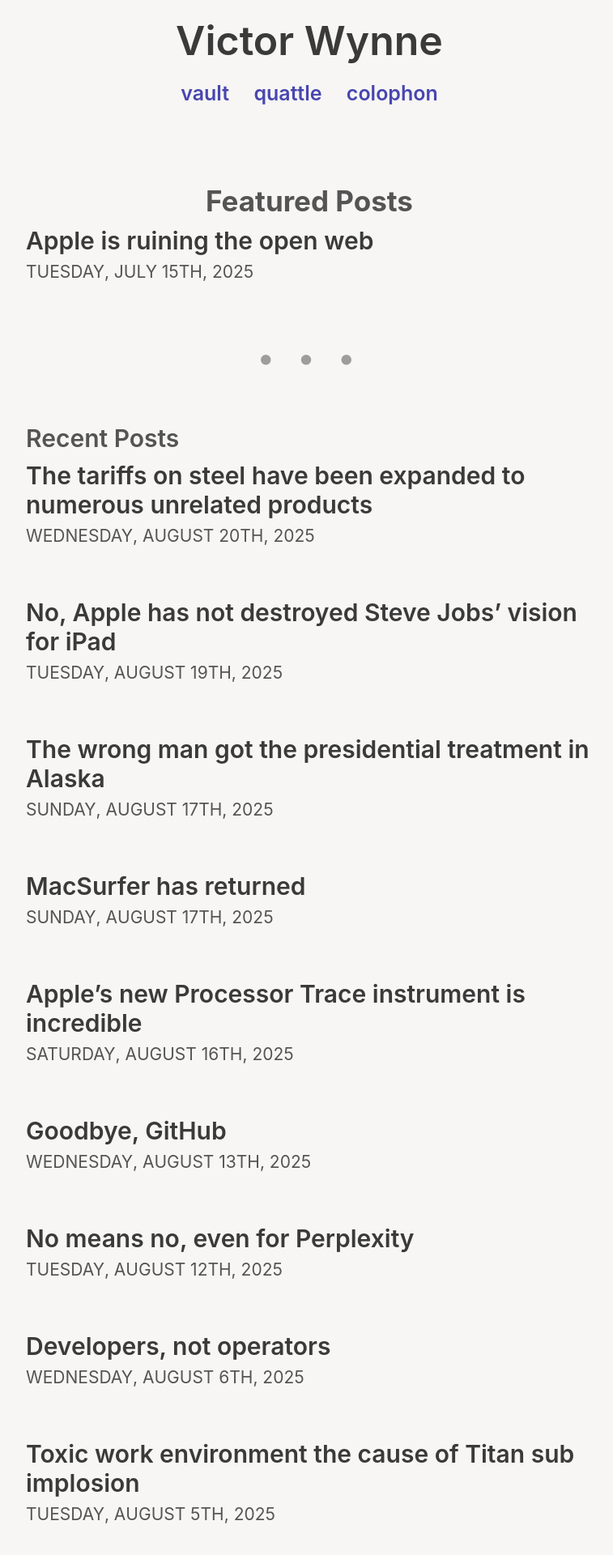
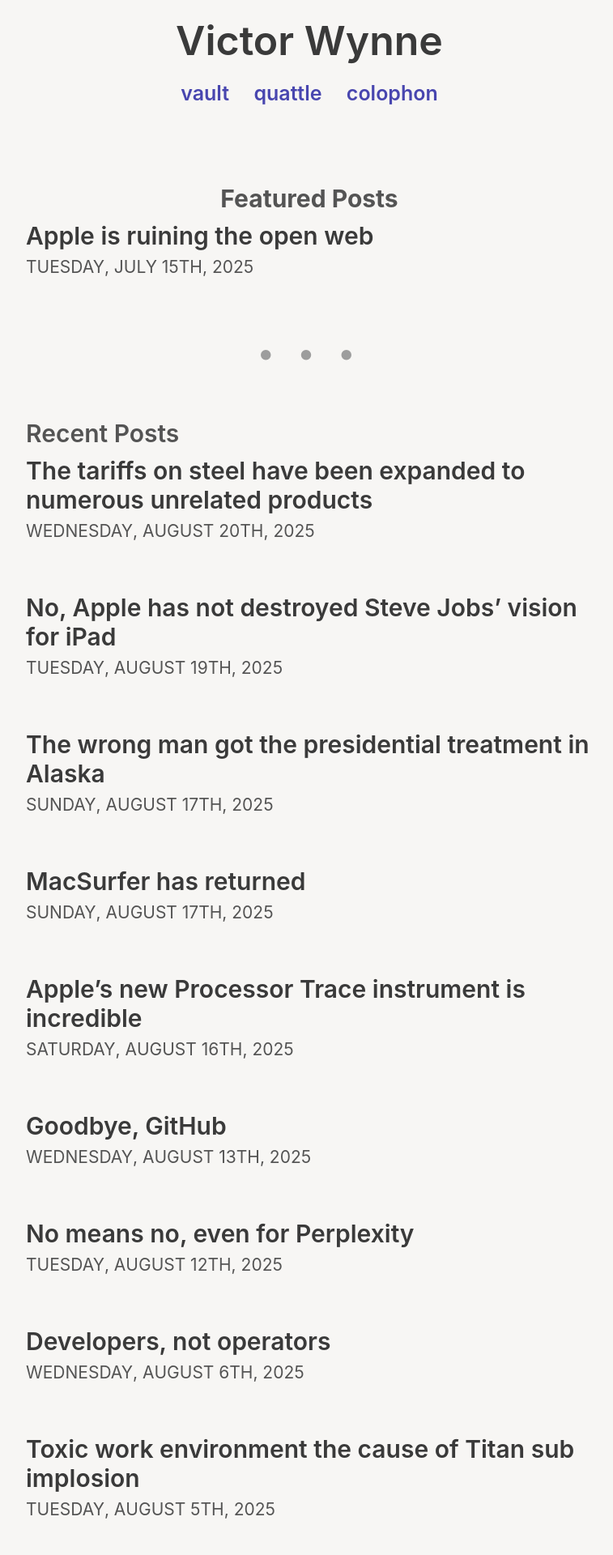
Before and after one commit to victorwynne/victorwynne, a Jekyll site: the page built from index.html, in a window 1280 px wide. Shown: the top 1920 px of the page at 81% size, without its empty margins (258-1015 px from the left). Built offline with Jekyll 4.4.1, drawn with Linux system fonts in a browser that asks for light colours; comment, search, counter and statistics services are not loaded.

Commit message:
_type.scss

```diff
--- a/_sass/_type.scss
+++ b/_sass/_type.scss
@@ -30,7 +30,7 @@
 
 .featured-posts > h2,
 .recent-posts > h2 {
-  font-size: 1.75rem;
+  font-size: 1.5rem;
   font-weight: bold;
   text-align: center;
 }
```
